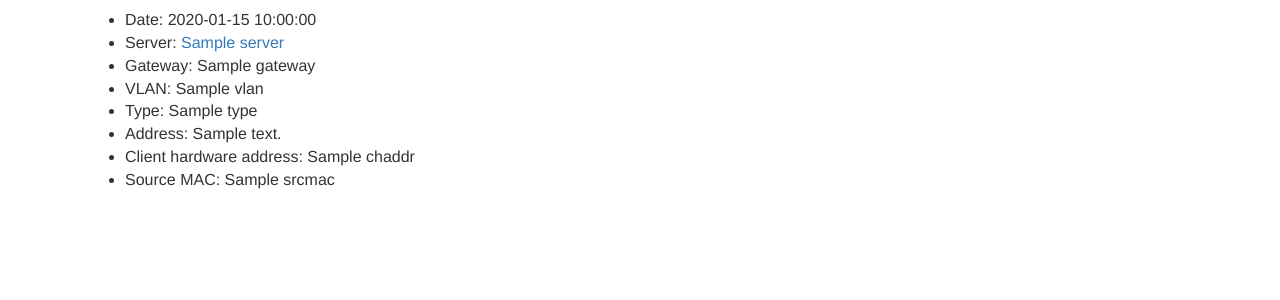
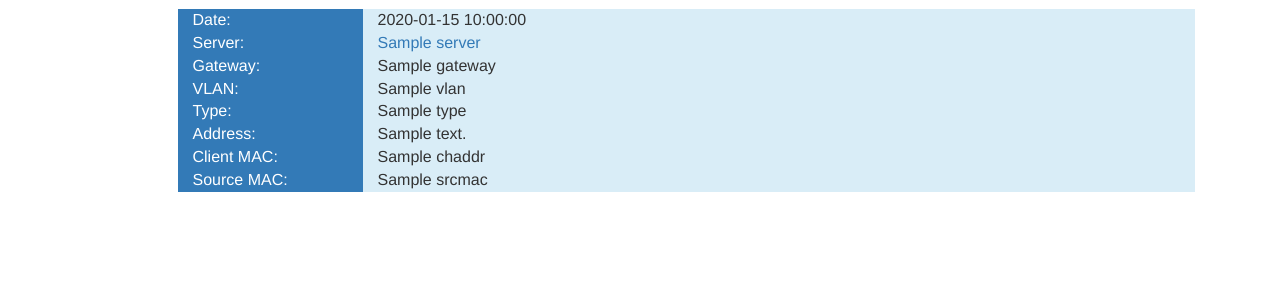
Before and after one commit to epol/dhcp, a Flask app: template templates/packet.html in a window 1280 px wide. Shown: the part 51-351 px from the top of the page. Run offline with Flask 2, Linux system fonts and the light colour scheme; the template is opened without the code that fills it: most values are stand-ins (such as "Sample title", 1, 10 or a date in 2020); some libraries are stand-ins or nearby versions.

Commit message:
web pages layout

```diff
--- a/templates/packet.html
+++ b/templates/packet.html
@@ -1,19 +1,75 @@
 {% extends "base.html" %}
 
-{% block title %}Index{% endblock %}
+{% block title %}packet {{ packet.id }}{% endblock %}
 {% block packetli %}class="active"{% endblock %}
 
 {% block content %}
 
-<ul>
-  <li>Date: {{ packet.date }}</li>
-  <li>Server: <a href="{{ url_for('server',servername=packet.server.name) }}">{{ packet.server.name }}</a></li>
-  <li>Gateway: {{ packet.gateway }}</li>
-  <li>VLAN: {{ packet.vlan }}</li>
-  <li>Type: {{ packet.type }}</li>
-  <li>Address: {{ packet.address }}</li>
-  <li>Client hardware address: {{ packet.chaddr }}</li>
-  <li>Source MAC: {{ packet.srcmac }}</li>
-</ul>
+<div class="container-fluid">
+  <div class="row">
+    <div class="col-md-2 col-md-offset-1 bg-primary">
+      Date:
+    </div>
+    <div class="col-md-9 bg-info">
+      {{ packet.date }}
+    </div>
+  </div>
+  <div class="row">
+    <div class="col-md-2 col-md-offset-1 bg-primary">
+      Server:
+    </div>
+    <div class="col-md-9 bg-info">
+      <a href="{{ url_for('server',servername=packet.server.name) }}">{{ packet.server.name }}</a></li>
+    </div>
+  </div>
+  <div class="row">
+    <div class="col-md-2 col-md-offset-1 bg-primary">
+      Gateway:
+    </div>
+    <div class="col-md-9 bg-info">
+      {{ packet.gateway }}
+    </div>
+  </div>
+  <div class="row">
+    <div class="col-md-2 col-md-offset-1 bg-primary">
+      VLAN:
+    </div>
+    <div class="col-md-9 bg-info">
+      {{ packet.vlan }}
+    </div>
+  </div>
+  <div class="row">
+    <div class="col-md-2 col-md-offset-1 bg-primary">
+      Type:
+    </div>
+    <div class="col-md-9 bg-info">
+      {{ packet.type }}
+    </div>
+  </div>
+  <div class="row">
+    <div class="col-md-2 col-md-offset-1 bg-primary">
+      Address:
+    </div>
+    <div class="col-md-9 bg-info">
+      {{ packet.address }}
+    </div>
+  </div>
+  <div class="row">
+    <div class="col-md-2 col-md-offset-1 bg-primary">
+      Client MAC:
+    </div>
+    <div class="col-md-9 bg-info">
+      {{ packet.chaddr }}
+    </div>
+  </div>
+  <div class="row">
+    <div class="col-md-2 col-md-offset-1 bg-primary">
+      Source MAC:
+    </div>
+    <div class="col-md-9 bg-info">
+      {{ packet.srcmac }}
+    </div>
+  </div>
+</div>
 
 {% endblock %}
--- a/templates/packet_list.html
+++ b/templates/packet_list.html
@@ -1,6 +1,6 @@
 {% extends "base.html" %}
 
-{% block title %}Index{% endblock %}
+{% block title %}Packet list{% endblock %}
 {% block packetli %}class="active"{% endblock %}
 
 {% block content %}
--- a/vutuf_web.py
+++ b/vutuf_web.py
@@ -16,7 +16,8 @@ def server_list():
 @app.route('/server/<servername>')
 def server(servername):
     server = session.query(Server).filter(Server.name==servername).one()
-    return render_template('server.html',server=server,packets=server.packets)
+    packets = session.query(Packet).filter(Packet.server_id==server.id).order_by(Packet.date.desc()).all()
+    return render_template('server.html',server=server,packets=packets)
 
 @app.route('/packet')
 def packet_list():
```
Also changed, not shown: templates/server.html (+26 -1 lines).
